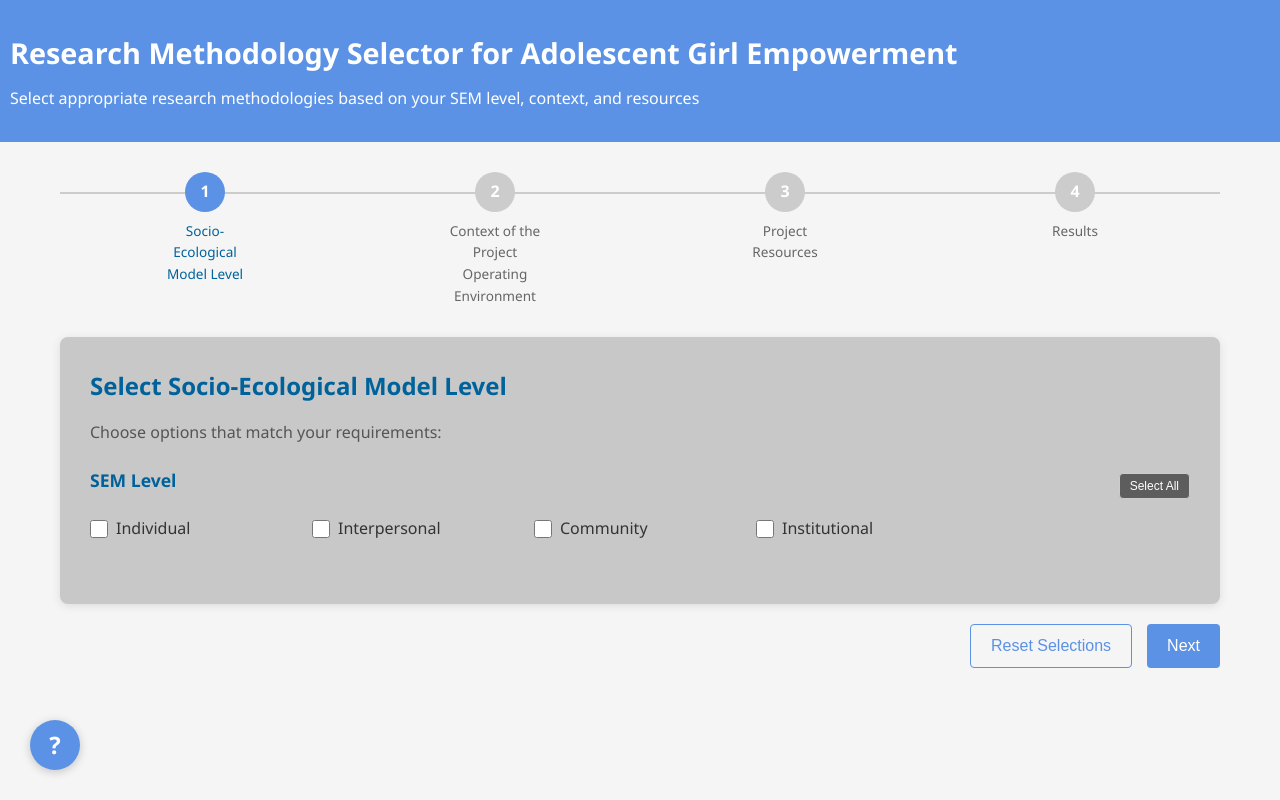
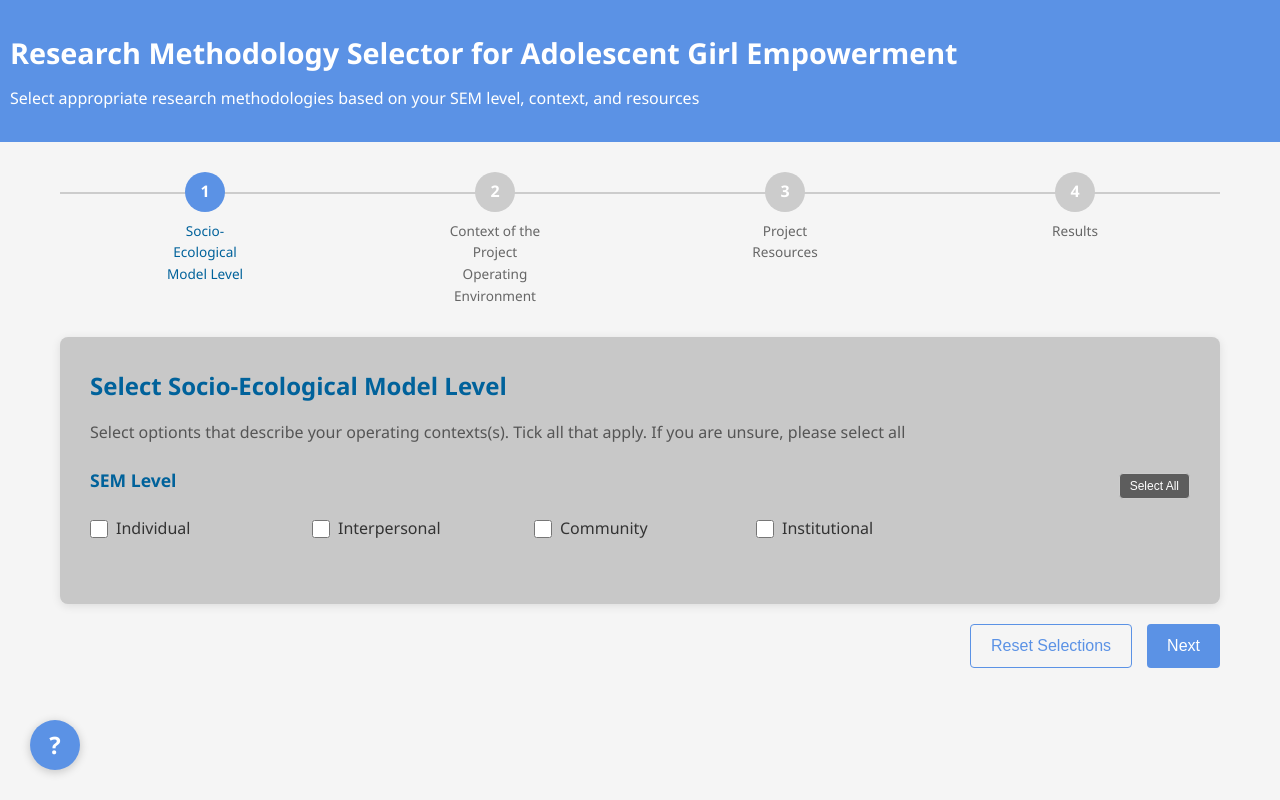
Before and after one commit to africanalex/girls-empowerment-mne-decision-tool, a plain HTML site: page index.html in a window 1280 px wide. Drawn offline with Linux system fonts and the light colour scheme.

Commit message:
Update index.html

```diff
--- a/index.html
+++ b/index.html
@@ -27,7 +27,7 @@
         <div class="step-content active" id="step1">
             <div class="card">
                 <h2>Select Options</h2>
-                <p>Choose options that match your requirements:</p>
+                <p>Select optionts that describe your operating contexts(s). Tick all that apply. If you are unsure, please select all</p>
 
                 <!-- Options will be populated dynamically -->
             </div>
```
